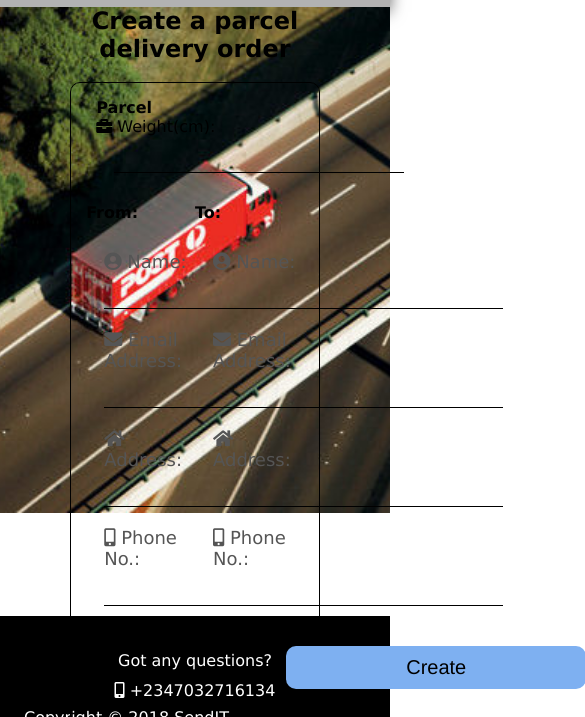
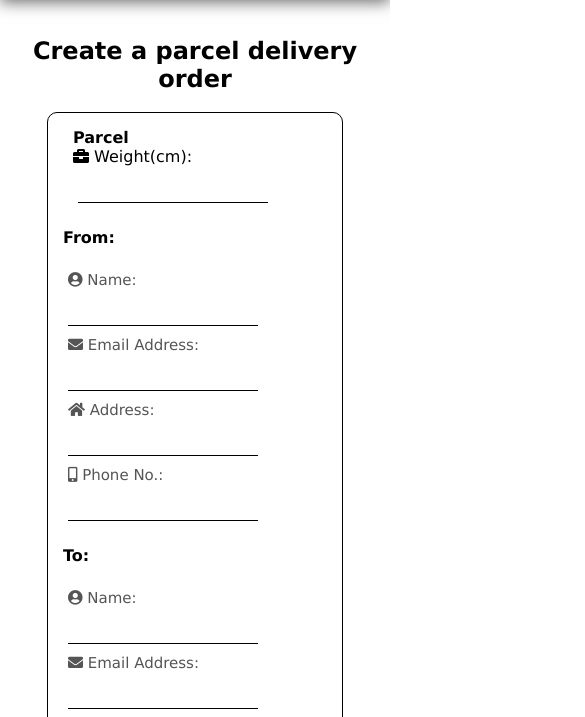
Before and after one commit to Rexben001/SendIT, a website: page UI/parcelorder.html in a window 390 px wide. Shown: the part 83-800 px from the top of the page, 585 px wide, since content can reach past the window. Drawn offline with Linux system fonts and the light colour scheme.

Commit message:
Added responsiveness yo userprofile.html

```diff
--- /dev/null
+++ b/UI/css/parcel.css
@@ -0,0 +1,99 @@
+
+body{
+    margin: 0;
+    padding: 0;
+    width: 100%;
+}
+#containerCreate{
+    width: 80%;
+    margin: 30px auto 50px;
+    background: white;
+
+}
+
+#containerCreate input[type=submit]{
+    border: 0;
+    box-sizing: border-box;
+    font-size: 20px;
+    padding: 10px 15px;
+    box-sizing: border-box;
+    border-radius: 10px;
+    background: #7eb0f1;
+    cursor: pointer;
+    text-align: center;
+    margin: 30px 200px;
+    width: 300px;
+}
+.firstColumn{
+    float: left;
+    width: 50%;
+}
+.secondColumn{
+    float: right;
+    width: 50%;
+}
+
+/* Media queries */
+
+@media(max-width: 600px){
+    body{
+        margin: 0;
+        padding: 0;
+        width: 100%;
+    }
+    #containerCreate{
+        width: 100%;
+        font-size: 1.0rem;
+        background: white;
+        padding: 10px;
+    }
+    .firstColumn{
+        width: 100%
+    }
+    footer .center{
+        margin-top: 1000vh;
+    }
+    .secondColumn{
+        margin-top: 20px;
+        width: 100%
+    }
+    label {
+        color: #555;
+        display: inline-block;
+        margin-left: 5px;
+        padding-top: 5px;
+        font-size: 15px;
+    }
+
+    input[type=text],
+    input[type=password],
+    input[type=email],
+    input[type=number],
+    input[type=search] {
+        padding-left: 4px;
+        margin: 5px;
+        margin-top: 5px;
+        margin-left: 5px;
+        width: 190px;
+        height: 32px;
+        background: transparent;
+        border: none;
+        border-bottom: 1px solid #000000;
+        font-size: 15px
+    }
+
+    #containerCreate input[type=submit]{
+        border: 0;
+        box-sizing: border-box;
+        font-size: 20px;
+        padding: 5px 10px;
+        box-sizing: border-box;
+        border-radius: 10px;
+        background: #7eb0f1;
+        cursor: pointer;
+        text-align: center;
+        width: 100px;
+        margin: 20px auto
+    }
+
+}
--- a/UI/css/profile.css
+++ b/UI/css/profile.css
@@ -20,15 +20,15 @@
     border: #d30a0a solid 2px;
 }
 
-#container{
+/* #container{
     width: 80%;
     background: #f8f5f5;
     margin: 50px auto;
     border-radius: 10px;
     padding: 10px
-}
+} */
 #deliver{
-    font-size: 100px;
+    font-size: 3.0rem;
 }
 
 #delivery{
@@ -56,7 +56,7 @@
     clear: both
 }
 #thumbs{
-    font-size: 80px;
+    font-size: 4.0rem;
     margin: auto;
 }
 #gifts{
@@ -66,3 +66,19 @@
 #containerCreate h2, #viewAllParcel h2, #details h2, #listing h3{
     text-align: center;
 }
+
+@media(max-width: 992px){
+    body{
+        width: 100%;
+        margin: auto;
+    }
+    #profile, #details{
+        width: 90%;
+    }
+    .card{
+        width: 90%;
+    }
+    section{
+        height: auto
+    }
+}
--- a/UI/css/style.css
+++ b/UI/css/style.css
@@ -6,33 +6,6 @@
     padding: 0;
 }
 
-
-.topnav {
-    background-color: #333;
-    overflow: hidden;
-    position: relative;
-    z-index: 1;
-    margin: auto;
-}
-
-.topnav a {
-    float: left;
-    color: #f2f2f2;
-    text-align: center;
-    padding: 14px 36px;
-    text-decoration: none;
-    font-size: 17px;
-}
-
-.topnav a:hover {
-    background-color: rgb(26, 163, 226);
-    color: black;
-}
-
-.topnav a.active {
-    background-color: rgb(26, 163, 226);
-    color: white;
-}
 
 
 #engage{
@@ -258,37 +231,13 @@ input[type=submit]:hover{
 
 
 
-#containerCreate{
-    width: 80%;
-    margin: auto;
-}
-.firstColumn{
-    float: left;
-    width: 50%;
-}
-.secondColumn{
-    float: right;
-    width: 50%;
-}
+
 #parcel{
     margin-left: 10px;
     margin-bottom: 20px;
 }
 #deli{
     text-align: center
-}
-#containerCreate input[type=submit]{
-    border: 0;
-    box-sizing: border-box;
-    font-size: 20px;
-    padding: 10px 15px;
-    box-sizing: border-box;
-    border-radius: 10px;
-    background: #7eb0f1;
-    cursor: pointer;
-    text-align: center;
-    margin: 30px 200px;
-    width: 300px;
 }
 
 #viewAllParcel{
@@ -403,7 +352,7 @@ body{
     font-family: sans-serif;
 }
 
-section{
+.bg-img{
     position: relative;
     width: 100%;
     height: 100vh;
@@ -498,7 +447,7 @@ ul li a:active {
       }
 
 .toggle{
-    display: none;
+    display: block;
     position: absolute;
     right: 10px;
     top: 26px;
@@ -590,7 +539,7 @@ footer p {
         display: none;
     }
     section{
-        height: 60vh;
+        height: 50vh;
     }
     #about{
         display: none;
@@ -598,7 +547,7 @@ footer p {
 
 #active{
 display: none;
-margin-top: 40px;
+margin-top: 1.5rem;
 }
     header ul li a {
         margin: 0;
--- a/UI/parcelorder.html
+++ b/UI/parcelorder.html
@@ -7,18 +7,16 @@
     <title>Create Parcel</title>
     <link rel="icon" type="image/png" href="img/logo.png">
     <link rel="stylesheet" href="css/style.css">
+    <link rel="stylesheet" href="css/parcel.css">
+
     <link rel='stylesheet' href='https://use.fontawesome.com/releases/v5.5.0/css/all.css' integrity='sha384-B4dIYHKNBt8Bc12p+WXckhzcICo0wtJAoU8YZTY5qE0Id1GSseTk6S+L3BlXeVIU' crossorigin='anonymous'>
 </head>
 <body>
         <header>
-        <nav id="navbar" class="">
-            <div class="nav-wrapper">
-              <div class="logo">
-                <a href="index.html"><i class="fa fa-bus"></i>  SendIT</a>
-              </div>
-
-              <!-- Navbar Links -->
-              <ul id="menu">
+                <br>
+                <a href="index.html" class="logo"><i class="fa fa-bus fa-1x"></i> SendIT</a>
+                <a href="#" class="toggle" id="toggle">Menu</a>
+                <ul id="active">
                      <li><li><a href="index.html">Home</a></li></li>
                      <li><a href="parcelorder.html">Create Parcel Order</a></li><!--
                      --><li><a href="viewparcels.html">View All Parcels</a></li><!--
@@ -26,9 +24,8 @@
                      --><li><a href="admin.html">Admin</a></li><!--
                      --><li><a href="signin.html">SignUp | SignIn</a></li>
                    </ul>
-            </div>
-          </nav>
 
+                </ul>
             </header>
     <section>
         <div id="containerCreate">
@@ -77,15 +74,22 @@
     </div>
         </div>
     </section>
-    <footer>
-            <p id="got">Got any questions?</p>
-            <p><i class="fas fa-mobile-alt"></i>    +2347032716134</p>
-            <div id="foot">
+    <footer class="center bg-dark">
+            <div class="grid-3 center">
+              <div>
+
             <li id="copy">Copyright &copy 2018 SendIT</li>
+                </div>
+                <div>
+                        <p>Got any questions?    <i class="fas fa-mobile-alt"></i>    +2347032716134</p>
+                            </div><div>
             <li id="socials">Follow us    <i class="fab fa-google-plus"></i>  <i class="fab fa-facebook"></i>  <i class="fab fa-instagram"></i> <i class="fab fa-twitter"></i></li>
         </div>
+        </div>
         </footer>
+
     <script src="javascript/parcel-order.js"></script>
+    <script src="./javascript/main.js"></script>
 </body>
 
 </html>
```
Also changed, not shown: UI/admin.html (+6 -10 lines), UI/css/main.css (+2 -32 lines), UI/index.html (+4 -4 lines), UI/signin.html (+15 -14 lines), UI/userprofile.html (+16 -14 lines), UI/viewparcels.html (+14 -15 lines). Lines whose indentation alone changed are shown as unchanged.
